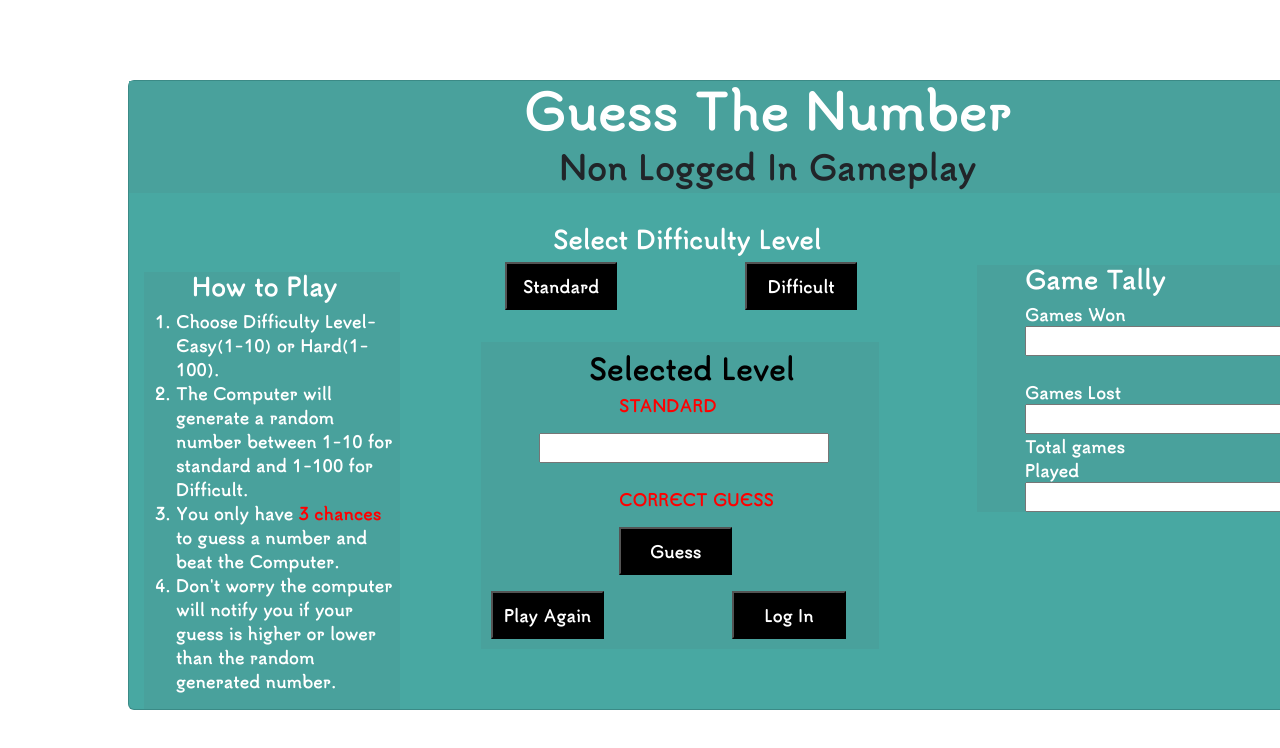
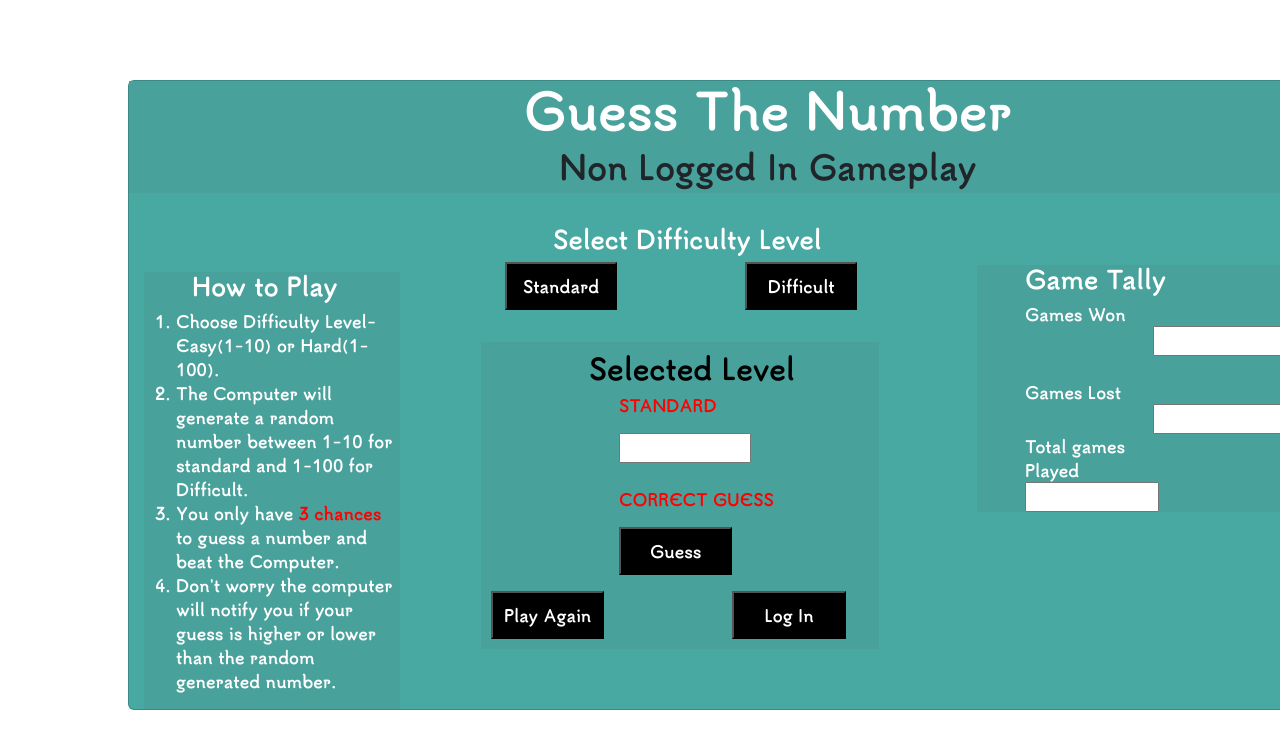
Before and after one commit to AndrewIMLEx/Learning-Project, a React app: page / in a window 1280 px wide. Shown: the top 748 px of the page. Built offline with nearby package versions, Linux system fonts and the light colour scheme.

Commit message:
style Tally margins and widths

```diff
--- a/src/style.css
+++ b/src/style.css
@@ -101,3 +101,12 @@ label {
 #LevelForm{
     width: 50%;
 }
+input{
+    width: 70%;
+}
+#Tally{
+    margin-left: 8em;
+}
+#Levelsinput{
+    margin-left: 5em;
+}
```
